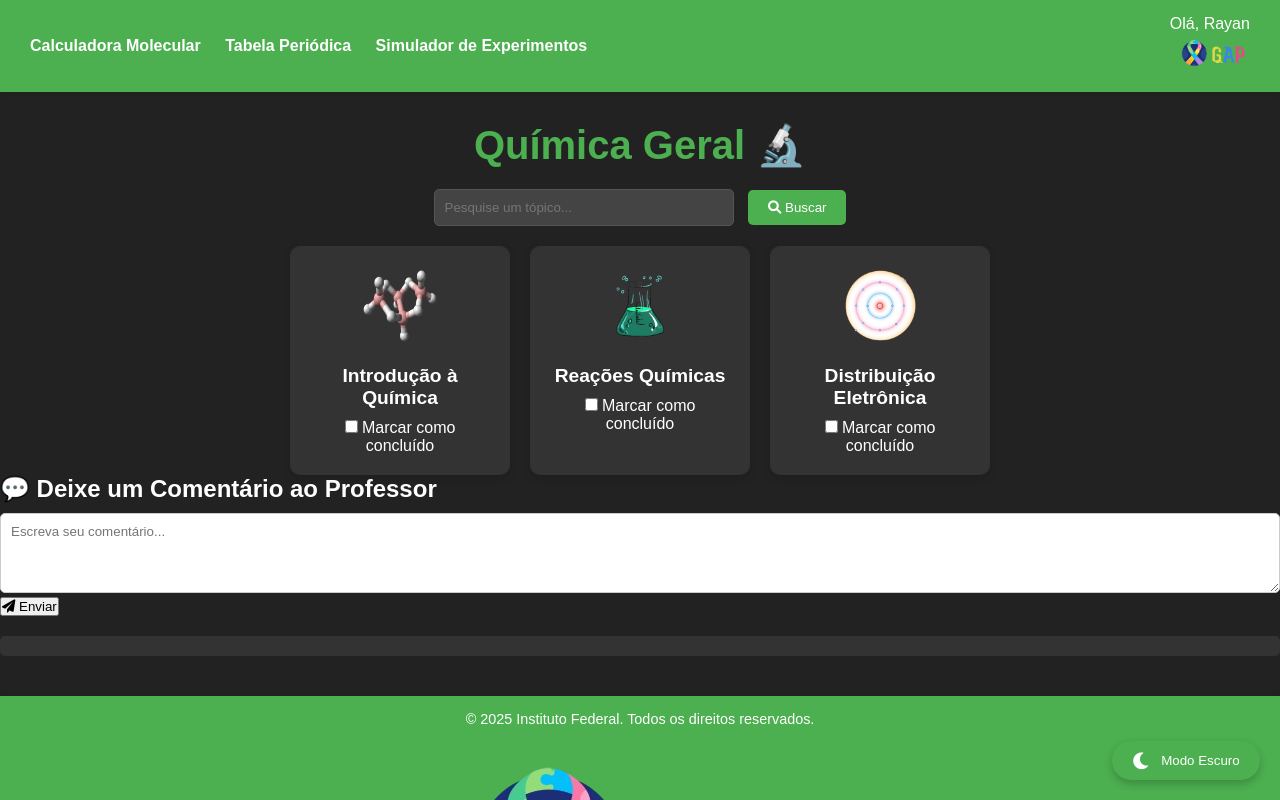
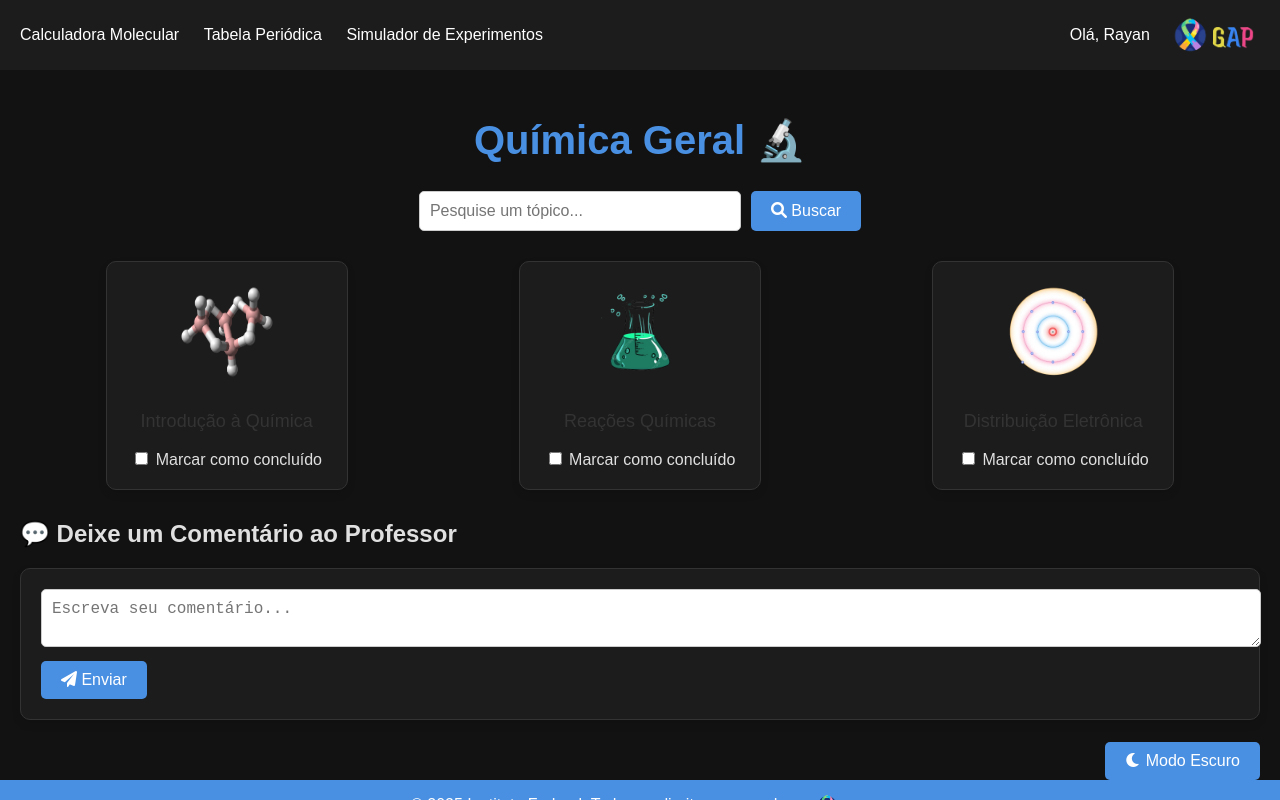
Before and after one commit to rayanndev/gap-ifma, a plain HTML site: page index.html in a window 1280 px wide. Both pictures are taken after a click on the button "Modo Escuro". Shown: the top 800 px of the page. Drawn offline with Linux system fonts and the light colour scheme.

Commit message:
Update styles.css
dia 05

```diff
--- a/estilização/styles.css
+++ b/estilização/styles.css
@@ -1,106 +1,69 @@
-/* Reset Básico */
-* {
+/* Estilos gerais para TEA */
+body {
+    font-family: 'Arial', sans-serif;
     margin: 0;
     padding: 0;
-    box-sizing: border-box;
-    font-family: "Poppins", sans-serif;
+    background-color: #f0f0f0; /* Fundo suave */
+    color: #333; /* Texto escuro para contraste */
 }
 
-body {
-    background-color: #f9f9f9;
-    color: #333;
-    transition: background-color 0.3s, color 0.3s;
+header {
+    background-color: #4a90e2; /* Azul suave */
+    color: white;
+    padding: 10px 20px;
 }
 
-/* Barra Superior */
 .top-bar {
-    background-color: #4CAF50;
     display: flex;
     justify-content: space-between;
     align-items: center;
-    padding: 15px 30px;
-    box-shadow: 0 2px 5px rgba(0, 0, 0, 0.1);
 }
 
 .menu a {
     color: white;
     text-decoration: none;
     margin-right: 20px;
-    font-weight: bold;
-    transition: color 0.3s;
+    font-size: 16px;
 }
 
 .menu a:hover {
-    color: #FFD54F;
+    text-decoration: underline;
+}
+
+.login-dd {
+    color: white;
+    font-size: 16px;
 }
 
 .logo img {
-    height: 40px;
+    height: 50px;
 }
 
-/* Título Principal */
+.logo {
+    display: flex;
+    align-items: center;
+}
+
+.logo p {
+    margin: 0;
+    margin-right: 10px;
+    font-size: 16px;
+    color: white;
+}
+
+main {
+    padding: 20px;
+}
+
 h1 {
     text-align: center;
-    font-size: 2.5rem;
-    margin-top: 30px;
-    color: #4CAF50;
+    color: #4a90e2; /* Azul suave */
+    font-size: 2.5em; /* Tamanho maior para clareza */
 }
 
-/* Área de Cards */
-.card-container {
+.search-bar {
     display: flex;
     justify-content: center;
-    gap: 20px;
-    margin-top: 20px;
-    flex-wrap: wrap;
-}
-
-.card {
-    background: white;
-    padding: 20px;
-    border-radius: 10px;
-    text-align: center;
-    width: 220px;
-    box-shadow: 0 4px 8px rgba(0, 0, 0, 0.1);
-    transition: transform 0.3s ease, box-shadow 0.3s ease;
-    position: relative;
-}
-
-.card:hover {
-    transform: translateY(-5px);
-    box-shadow: 0 8px 16px rgba(0, 0, 0, 0.2);
-}
-
-.card img {
-    width: 80px;
-    height: 80px;
-    margin-bottom: 15px;
-}
-
-.card p {
-    font-size: 1.2rem;
-    font-weight: bold;
-    margin-bottom: 10px;
-}
-
-.card .quiz-button {
-    background-color: #4CAF50;
-    color: white;
-    border: none;
-    padding: 8px 16px;
-    border-radius: 5px;
-    cursor: pointer;
-    margin-top: 10px;
-    transition: background-color 0.3s;
-}
-
-.card .quiz-button:hover {
-    background-color: #45a049;
-}
-
-/* Pesquisa */
-.search-bar {
-    text-align: center;
     margin: 20px 0;
 }
 
@@ -109,99 +72,191 @@ h1 {
     width: 300px;
     border: 1px solid #ccc;
     border-radius: 5px;
-    margin-right: 10px;
+    font-size: 16px; /* Fonte maior para legibilidade */
 }
 
 .search-bar button {
     padding: 10px 20px;
-    background-color: #4CAF50;
+    background-color: #4a90e2; /* Azul suave */
     color: white;
     border: none;
     border-radius: 5px;
+    margin-left: 10px;
     cursor: pointer;
-    transition: background-color 0.3s;
+    font-size: 16px; /* Fonte maior para legibilidade */
 }
 
 .search-bar button:hover {
-    background-color: #45a049;
+    background-color: #357abd; /* Azul mais escuro no hover */
 }
 
-/* Modo Escuro */
-.dark-mode {
-    background-color: #222;
-    color: white;
+.card-container {
+    display: flex;
+    justify-content: space-around;
+    flex-wrap: wrap;
 }
 
-.dark-mode .card {
-    background: #333;
-    color: white;
+.card {
+    background-color: white;
+    border: 1px solid #ddd;
+    border-radius: 10px;
+    padding: 20px;
+    width: 200px;
+    text-align: center;
+    margin: 10px;
+    box-shadow: 0 4px 8px rgba(0, 0, 0, 0.1);
+    cursor: pointer; /* Adicionado para indicar que é clicável */
+    transition: transform 0.2s, box-shadow 0.2s; /* Efeito de hover */
 }
 
-.dark-mode .search-bar input {
-    background-color: #444;
-    color: white;
-    border-color: #555;
+.card:hover {
+    transform: scale(1.05); /* Aumenta ligeiramente o card ao passar o mouse */
+    box-shadow: 0 8px 16px rgba(0, 0, 0, 0.2); /* Sombra mais pronunciada */
 }
 
-/* Comentários */
-#comment {
+.card img {
+    width: 100px;
+    height: 100px;
+    margin-bottom: 15px;
+}
+
+.card p {
+    font-size: 18px;
+    margin: 10px 0;
+    color: #333; /* Texto escuro para contraste */
+}
+
+.progress-checkbox {
+    margin-top: 10px;
+}
+
+.quiz-button {
+    background-color: #4a90e2; /* Azul suave */
+    color: white;
+    border: none;
+    padding: 10px;
+    border-radius: 5px;
+    cursor: pointer;
+    margin-top: 10px;
+    font-size: 16px; /* Fonte maior para legibilidade */
+}
+
+.quiz-button:hover {
+    background-color: #357abd; /* Azul mais escuro no hover */
+}
+
+.dark-mode-button {
+    position: fixed;
+    bottom: 20px;
+    right: 20px;
+    background-color: #4a90e2; /* Azul suave */
+    color: white;
+    border: none;
+    padding: 10px 20px;
+    border-radius: 5px;
+    cursor: pointer;
+    font-size: 16px; /* Fonte maior para legibilidade */
+}
+
+.dark-mode-button:hover {
+    background-color: #357abd; /* Azul mais escuro no hover */
+}
+
+.comment-box {
+    background-color: white;
+    border: 1px solid #ddd;
+    border-radius: 10px;
+    padding: 20px;
+    margin: 20px 0;
+    box-shadow: 0 4px 8px rgba(0, 0, 0, 0.1);
+}
+
+.comment-box textarea {
     width: 100%;
-    height: 80px;
-    margin-top: 10px;
     padding: 10px;
     border: 1px solid #ccc;
     border-radius: 5px;
+    margin-bottom: 10px;
+    resize: vertical;
+    font-size: 16px; /* Fonte maior para legibilidade */
+}
+
+.comment-box button {
+    background-color: #4a90e2; /* Azul suave */
+    color: white;
+    border: none;
+    padding: 10px 20px;
+    border-radius: 5px;
+    cursor: pointer;
+    font-size: 16px; /* Fonte maior para legibilidade */
+}
+
+.comment-box button:hover {
+    background-color: #357abd; /* Azul mais escuro no hover */
 }
 
 #comment-section {
     margin-top: 20px;
-    padding: 10px;
-    background: #f1f1f1;
-    border-radius: 5px;
 }
 
-.dark-mode #comment-section {
-    background: #333;
-    color: white;
-}
-/* Interruptor de Lanterna */
-.dark-mode-button {
-    background-color: #4CAF50;
-    color: white;
-    border: none;
-    padding: 10px 20px;
-    border-radius: 25px;
-    cursor: pointer;
-    display: flex;
-    align-items: center;
-    gap: 10px;
-    position: fixed;
-    bottom: 20px;
-    right: 20px;
-    box-shadow: 0 4px 8px rgba(0, 0, 0, 0.2);
-    transition: background-color 0.3s, transform 0.3s;
+.comment {
+    background-color: white;
+    border: 1px solid #ddd;
+    border-radius: 10px;
+    padding: 15px;
+    margin-bottom: 10px;
+    box-shadow: 0 4px 8px rgba(0, 0, 0, 0.1);
 }
 
-.dark-mode-button:hover {
-    background-color: #45a049;
-    transform: scale(1.05);
+.comment p {
+    margin: 0;
+    color: #333; /* Texto escuro para contraste */
 }
 
-.dark-mode-button i {
-    font-size: 1.2rem;
-}
-
-/* Rodapé */
 footer {
-    background-color: #4CAF50;
+    background-color: #4a90e2; /* Azul suave */
     color: white;
     text-align: center;
-    padding: 15px 0;
-    margin-top: 40px;
-    box-shadow: 0 -2px 5px rgba(0, 0, 0, 0.1);
+    padding: 10px 0;
+    margin-top: 20px;
+    display: flex;
+    justify-content: center;
+    align-items: center;
 }
 
 footer p {
     margin: 0;
-    font-size: 0.9rem;
+    font-size: 16px; /* Fonte maior para legibilidade */
 }
+
+footer img {
+    height: 30px;
+    margin-left: 10px;
+}
+
+/* Modo Escuro */
+body.dark-mode {
+    background-color: #121212;
+    color: #e0e0e0;
+}
+
+.dark-mode header {
+    background-color: #1c1c1c;
+}
+
+.dark-mode .card {
+    background-color: #1c1c1c;
+    color: #e0e0e0;
+    border-color: #333;
+}
+
+.dark-mode .comment-box {
+    background-color: #1c1c1c;
+    border-color: #333;
+}
+
+.dark-mode .comment {
+    background-color: #1c1c1c;
+    border-color: #333;
+    color: #e0e0e0;
+}
```
